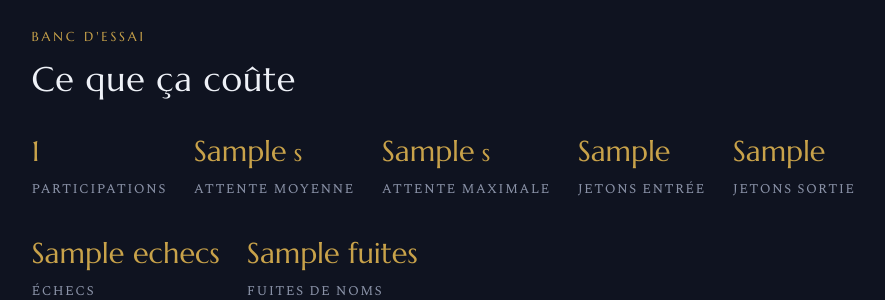
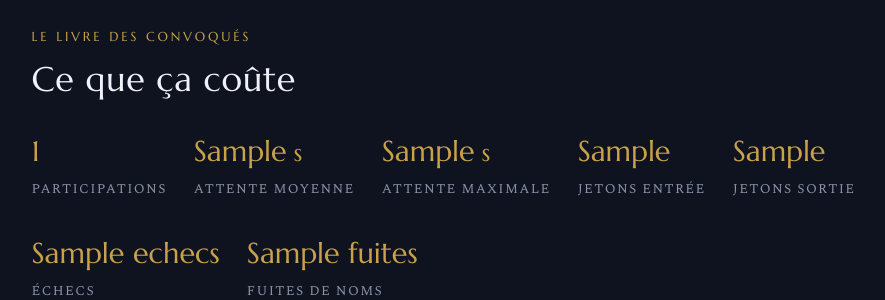
Before and after one commit to ox30/mariage_production, a FastAPI app: template templates/tableau.html in a window 1280 px wide. Shown: the top 300 px of the page, without its empty margins (163-1048 px from the left). Run offline with FastAPI, Linux system fonts and the light colour scheme; the template is opened without the code that fills it: most values are stand-ins (such as "Sample title", 1, 10 or a date in 2020).

Commit message:
Update surtitre in tableau.html

```diff
--- a/templates/tableau.html
+++ b/templates/tableau.html
@@ -2,7 +2,7 @@
 {% block titre %}Tableau{% endblock %}
 {% block corps %}
 <div class="enveloppe" style="max-width:52rem">
-  <p class="surtitre">Banc d'essai</p>
+  <p class="surtitre">Le Livre des Convoqués</p>
   <h1>Ce que ça coûte</h1>
 
   <div class="bilan">
```
